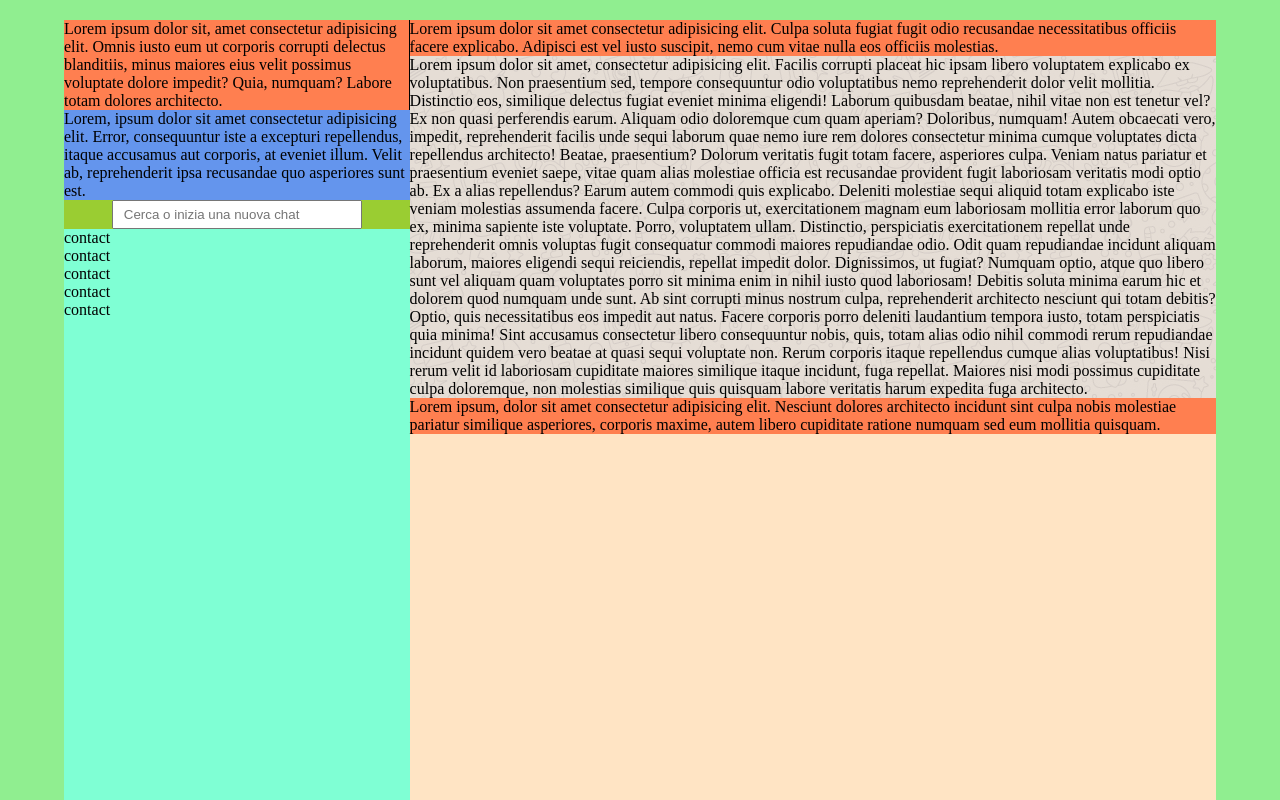
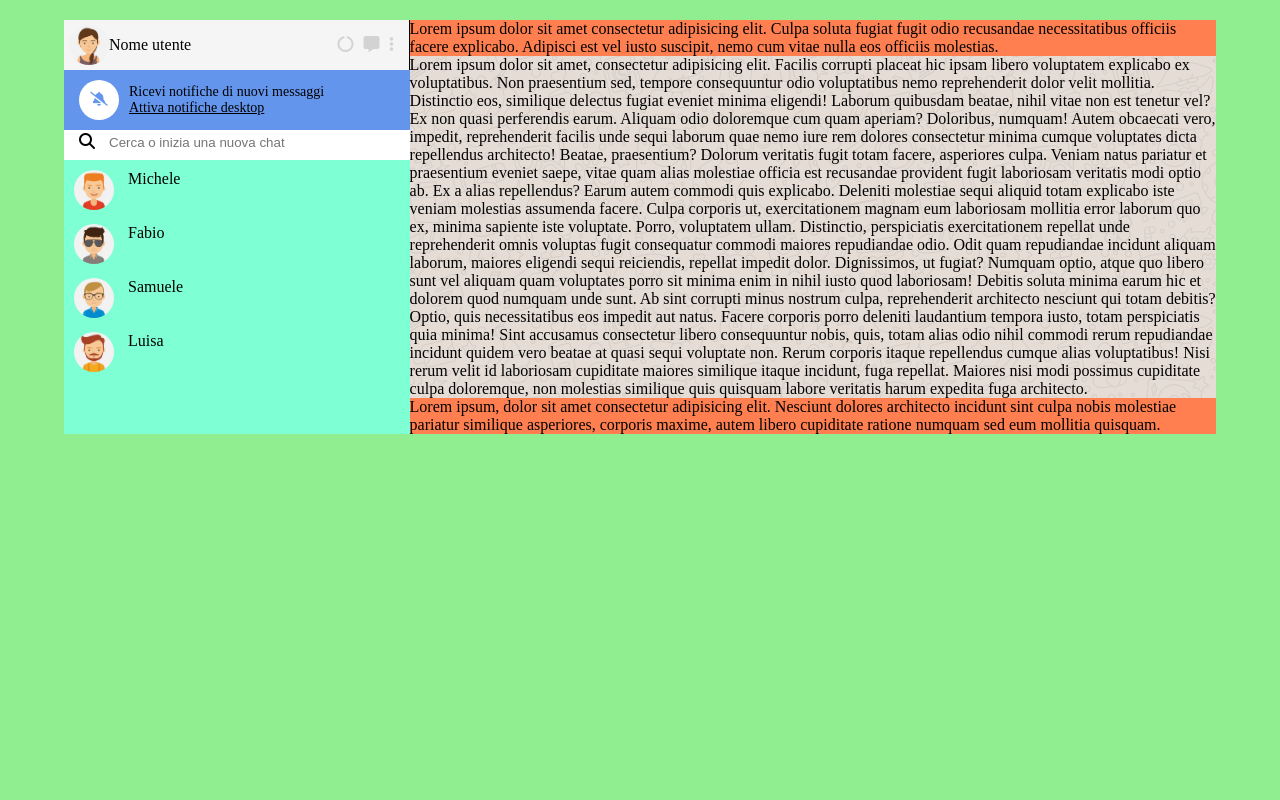
Before and after one commit to kaijie26/vue-boolzapp, a plain HTML site: page milestone-1/index.html in a window 1280 px wide. Drawn offline with nearby package versions, Linux system fonts and the light colour scheme.

Commit message:
left-col

```diff
--- a/milestone-1/css/style.css
+++ b/milestone-1/css/style.css
@@ -8,6 +8,7 @@
 /* COMMON */
 ul{
     list-style-type: none;
+
 }
 
 .wrapper{
@@ -16,6 +17,7 @@ ul{
     overflow: hidden;
 }
 
+/* Main */
 .container{
     min-width: 950px;
     display: flex;
@@ -25,38 +27,29 @@ ul{
 
 }
 
+/* Columns */
 .contact-col{
     width: 30%;
     background-color: aquamarine;
-    height: 100vh;
+    display: flex;
+    flex-direction: column;
 
 }
 
 .message-col{
     width: 70%;
     background-color: bisque;
-    height: 100vh;
 
 }
 
+/* Column-header*/
 .contact-col-top{
-    background-color: coral;
+    background-color: whitesmoke;
     border-right: 1px solid black;
+    padding: 5px;
+    display: flex;
+    justify-content: space-between;
 
-}
-
-.notification{
-    background-color:cornflowerblue;
-}
-
-.search-input{
-    background-color: yellowgreen;
-    text-align: center;
-}
-
-.search-input input{
-    padding: 5px 10px;
-    width: 250px;
 }
 
 .message-col-top{
@@ -64,10 +57,97 @@ ul{
 
 }
 
+/* Column-header-contenr */
+.image-container{
+    display: flex;
+    align-items: center;
+}
+
+.image-container img{
+    width: 40px;
+    border-radius: 50%;
+
+}
+
+.icons{
+    display: flex;
+    align-items: center;
+}
+
+.icons div{
+    padding-right: 10px ;
+    color: lightgrey;
+}
+
+/* Notification */
+.notification{
+    background-color:cornflowerblue;
+    height: 60px;
+    padding: 10px 15px;
+    font-size: 14px;
+    display: flex;
+    align-items: center;
+}
+
+.notification a{
+    color: black
+}
+
+.notification-text{
+    margin-left: 10px;
+}
+
+
+.bell{
+    background-color: white;
+    width: 40px;
+    height: 40px;
+    border-radius: 50%;
+    text-align: center;
+    line-height: 40px;
+    color: cornflowerblue;;
+}
+
+/* Search-input */
+.search-input{
+    background-color: white;
+    height: 30px;
+    padding-left: 15px;
+
+
+}
+
+.search-input input{
+    padding: 5px 10px;
+    width: 250px;
+    border: transparent;
+}
+
+/*Contacts-members  */
+.contacts-members img{
+    width: 40px;
+    border-radius: 50%;
+}
+
+.contact-name{
+    vertical-align: top;
+    padding-left: 10px;
+}
+
+.list-contact{
+    padding: 10px;
+}
+
+.list-contact li{
+    margin-bottom: 10px;
+}
+
+/* Chat-content  */
 .chat-content{
     background-image: url(../img/mine.jpg);
 }
 
+/* Input-message */
 .input-message{
     background-color: coral;
 
--- a/milestone-1/index.html
+++ b/milestone-1/index.html
@@ -21,39 +21,61 @@
                     <div class="contact-col">
                         <!-- Top-bar -->
                         <div class="contact-col-top">
-                            Lorem ipsum dolor sit, amet consectetur adipisicing elit. Omnis iusto eum ut corporis corrupti delectus blanditiis, minus maiores eius velit possimus voluptate dolore impedit? Quia, numquam? Labore totam dolores architecto.
+                            <div class="image-container">
+                                    <img src="img/avatar_io.jpg" alt="my-img">
+                                    <div>Nome utente</div>
+                            </div>
 
+                            <!-- Icons -->
+                           <div class="icons">
+                                <div>
+                                    <i class="fa-solid fa-circle-notch"></i>
 
+                                </div>
+                                <div>
+                                    <i class="fa-solid fa-message"></i>
+                                </div>
+                                <div>
+                                    <i class="fa-solid fa-ellipsis-vertical"></i>
+                                </div>
+
+                           </div>
 
                         </div>
+
                         <!-- Notification -->
                         <div class="notification">
-                            Lorem, ipsum dolor sit amet consectetur adipisicing elit. Error, consequuntur iste a excepturi repellendus, itaque accusamus aut corporis, at eveniet illum. Velit ab, reprehenderit ipsa recusandae quo asperiores sunt est.
+                            <div class="bell">
+                                <i class="fa-solid fa-bell-slash"></i>
+                            </div>
+
+                            <div class="notification-text">
+                                <div>
+                                    Ricevi notifiche di nuovi messaggi
+                                </div>
+                                <div>
+                                    <a href="#">Attiva notifiche desktop</a>
+                                </div>
+                            </div>
 
                         </div>
+
                         <!-- Search-input -->
                         <div class="search-input">
+                            <span><i class="fas fa-search"></i></span>
                             <input type="text" placeholder="Cerca o inizia una nuova chat">
 
                         </div>
+
                         <!-- Contacts-members -->
                         <div class="contacts-members">
-                            <ul>
-                                <li>
-                                    contact
+                            <ul class="list-contact">
+                                <!-- Single-contact-template -->
+                                <li v-for="singlecontact in contacts">
+                                    <img :src=" 'img/avatar' + singlecontact.avatar + '.jpg' " :alt="singlecontact.name" class="">
+                                    <span class="contact-name">{{ singlecontact.name }}</span>
                                 </li>
-                                <li>
-                                    contact
-                                </li>
-                                <li>
-                                    contact
-                                </li>
-                                <li>
-                                    contact
-                                </li>
-                                <li>
-                                    contact
-                                </li>
+
                             </ul>
 
                         </div>
```
